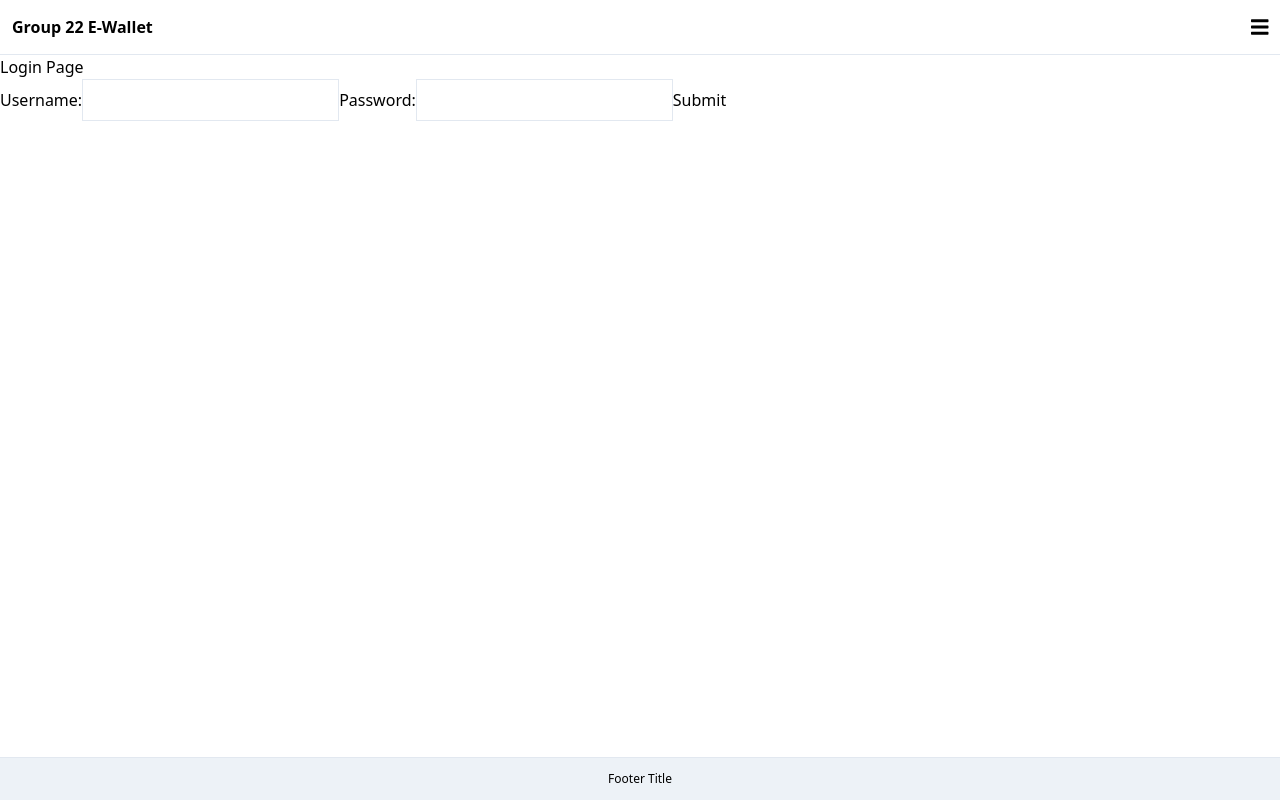
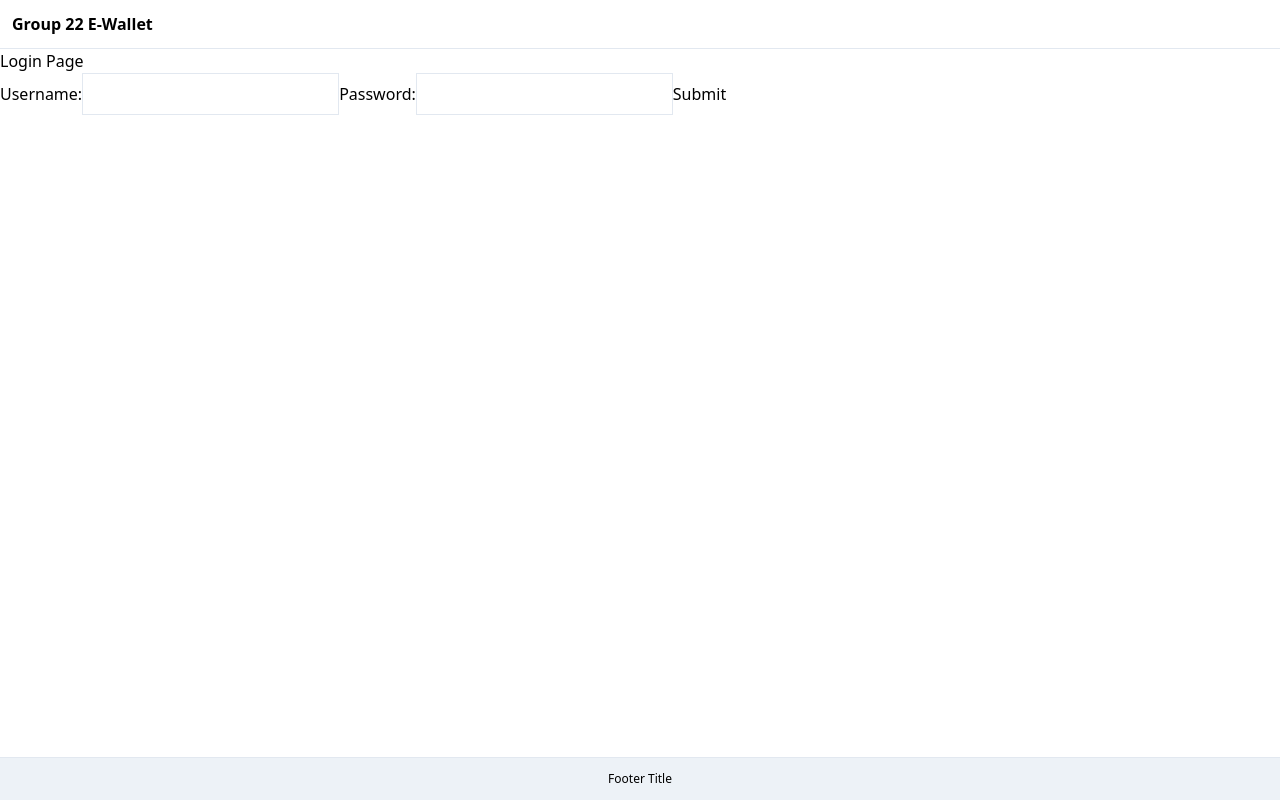
Before and after one commit to nyifeng/SEED2021_TT2_22, a React (Create React App) app in the folder Frontend/: page / in a window 1280 px wide. Built offline with nearby package versions, Linux system fonts and the light colour scheme.

Commit message:
remove navigation menu bar from home page

```diff
--- a/Frontend/src/Components/Header.js
+++ b/Frontend/src/Components/Header.js
@@ -1,5 +1,4 @@
 import React from 'react'
-import Navigation from './Navigation'
 import {Link} from 'react-router-dom'
 
 function Header(){
@@ -9,7 +8,6 @@ function Header(){
                 Group 22 E-Wallet
             </Link>
 
-            <Navigation />
         </header>
     )
 }
```
